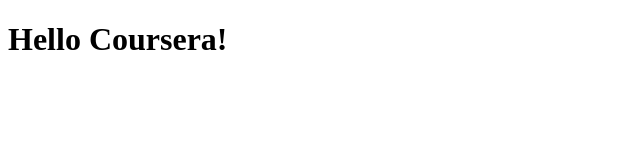
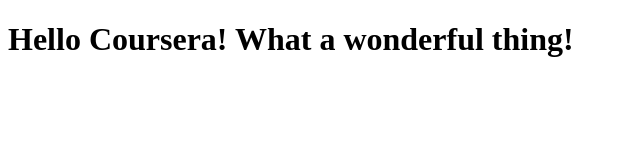
Before and after one commit to JoeDeMaio/coursera-test, a plain HTML site: page index.html in a window 1280 px wide. Shown: the whole page, without its empty margins (0-640 px from the left). Drawn offline with Linux system fonts and the light colour scheme.

Commit message:
Let's see if this works

```diff
--- a/index.html
+++ b/index.html
@@ -6,6 +6,6 @@
 	<title>Hello Coursera!</title>
 </head>
 <body>
-<h1>Hello Coursera!</h1>
+<h1>Hello Coursera! What a wonderful thing!</h1>
 </body>
 </html>
```
